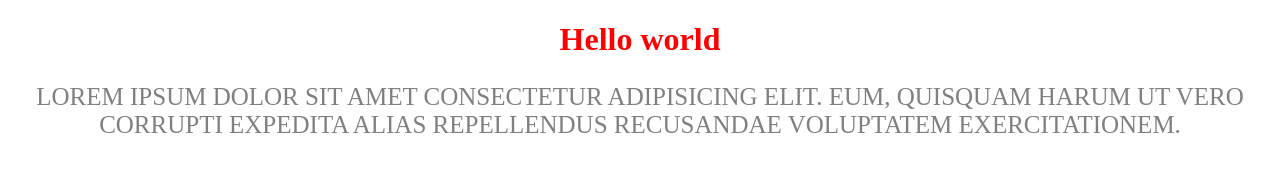
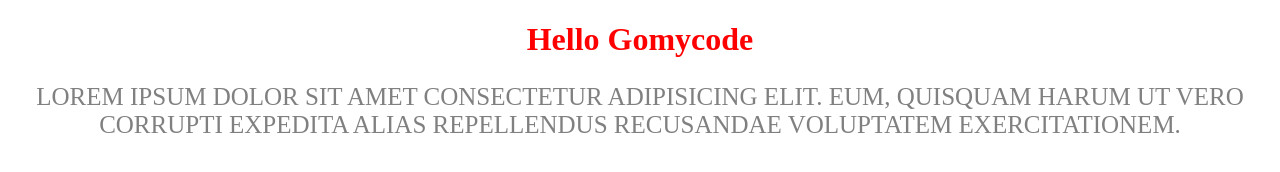
Before and after one commit to chaoukat99/gmmaghreb, a plain HTML site: page index.html in a window 1280 px wide. Drawn offline with Linux system fonts and the light colour scheme.

Commit message:
I replace world with gomycode

```diff
--- a/index.html
+++ b/index.html
@@ -7,7 +7,7 @@
     <link rel="stylesheet" href="./style.css">
 </head>
 <body>
-    <h1>Hello world</h1>
+    <h1>Hello Gomycode</h1>
     <p>Lorem ipsum dolor sit amet consectetur adipisicing elit. Eum, quisquam harum ut vero corrupti expedita alias repellendus recusandae voluptatem exercitationem.</p>
     <script src="./main.js"></script>
 </body>
```
